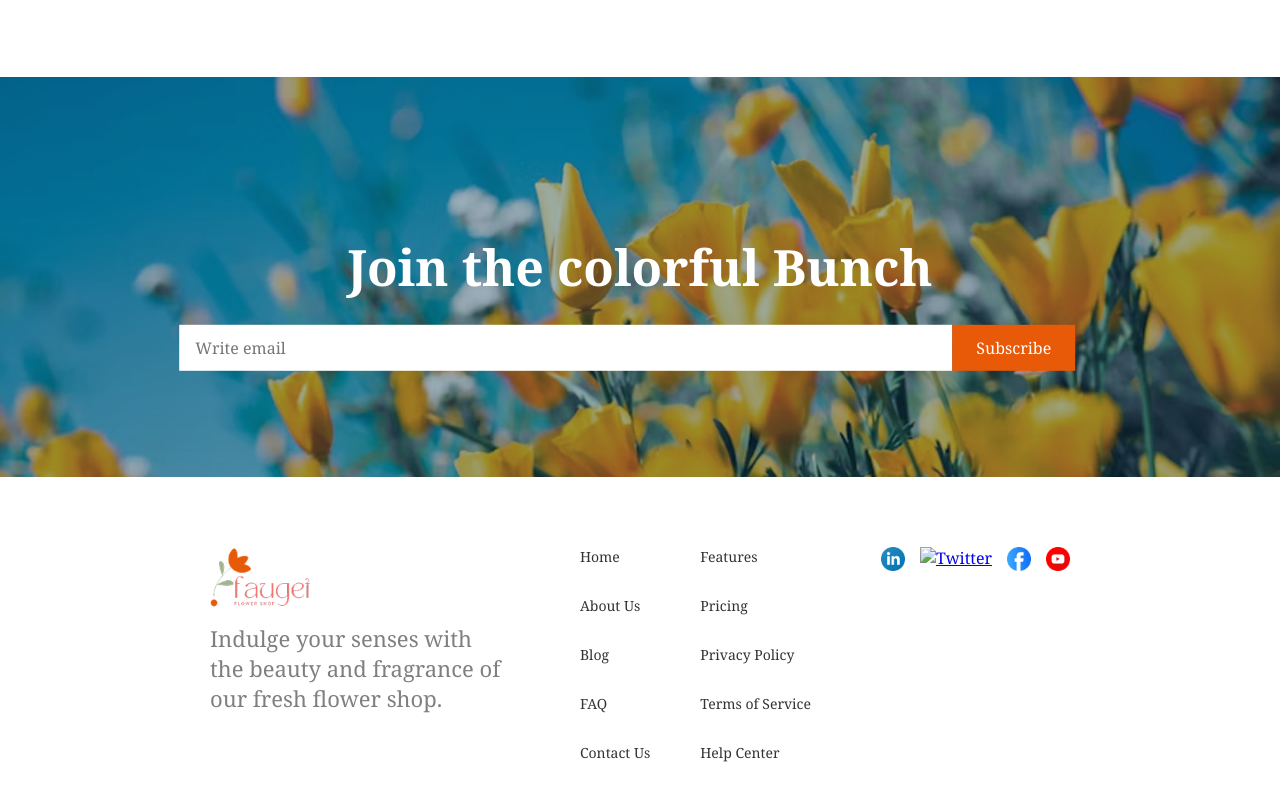
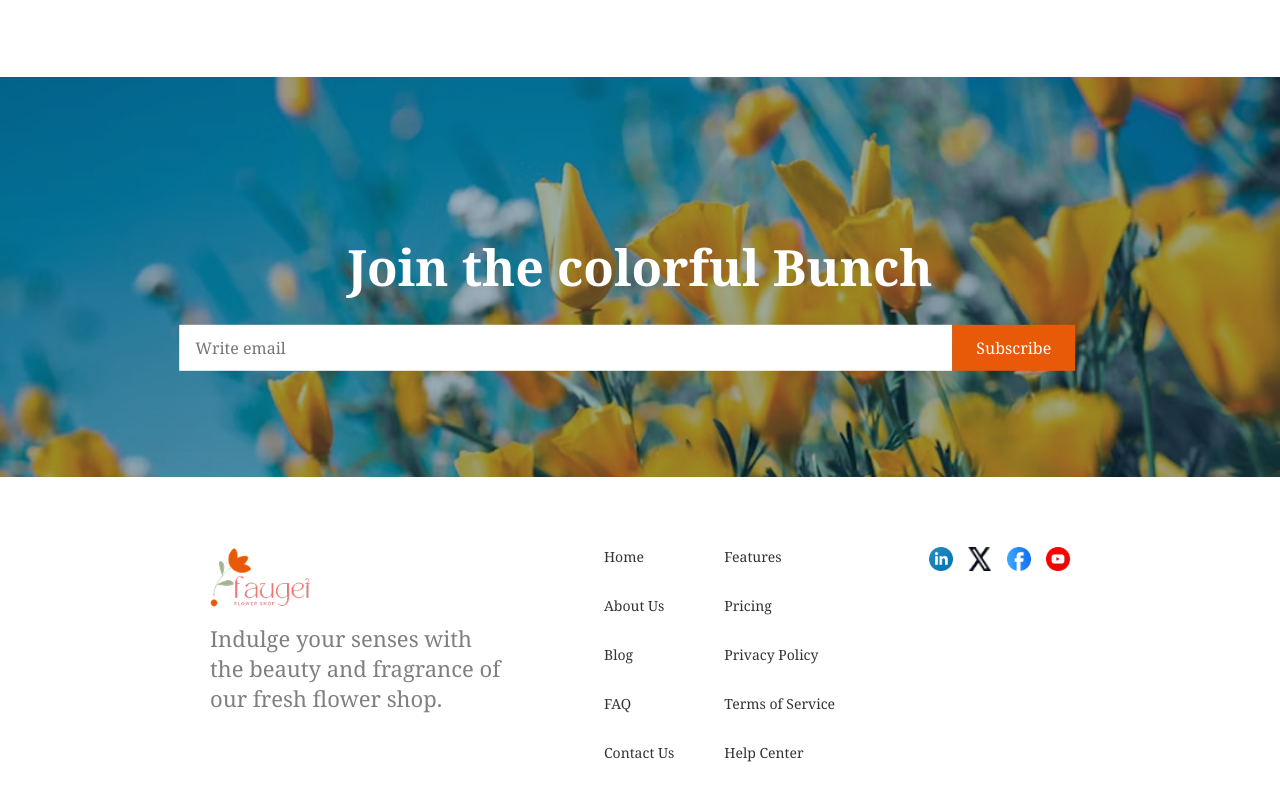
Before and after one commit to rimon-islam53/Responsive-Flowers-website, a plain HTML site: page index.html in a window 1280 px wide. Shown: the part 3492-4297 px from the top of the page. Drawn offline with Linux system fonts and the light colour scheme; the site is published under a folder, as on GitHub Pages, so addresses that start at the root find nothing.

Commit message:
footer section twitter logo path fix

```diff
--- a/index.html
+++ b/index.html
@@ -235,7 +235,7 @@
 
   <div class="footer-social">
     <a href="#"><img src="./assets/icon-linkedin.png" alt="LinkedIn" /></a>
-    <a href="#"><img src="/assets/icon-twitter.png" alt="Twitter" /></a>
+    <a href="#"><img src="./assets/icon-twitter.png" alt="Twitter" /></a>
     <a href="#"><img src="./assets/icon-facebook.png" alt="Facebook" /></a>
     <a href="#"><img src="./assets/icon-youtube.png" alt="YouTube" /></a>
   </div>
```
